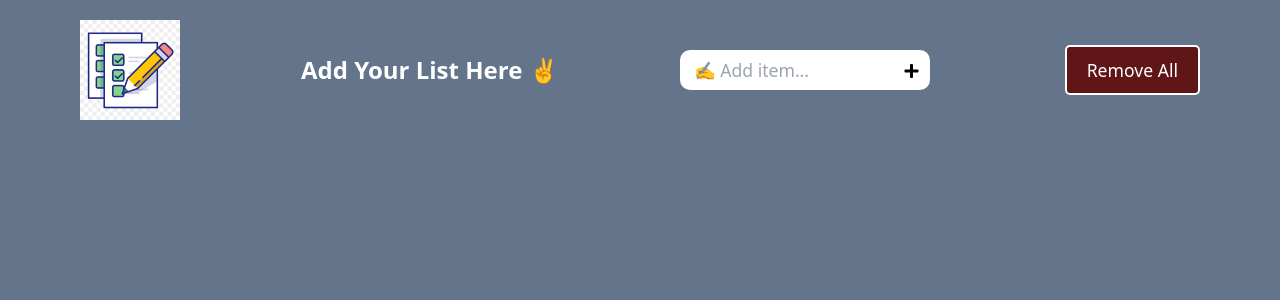
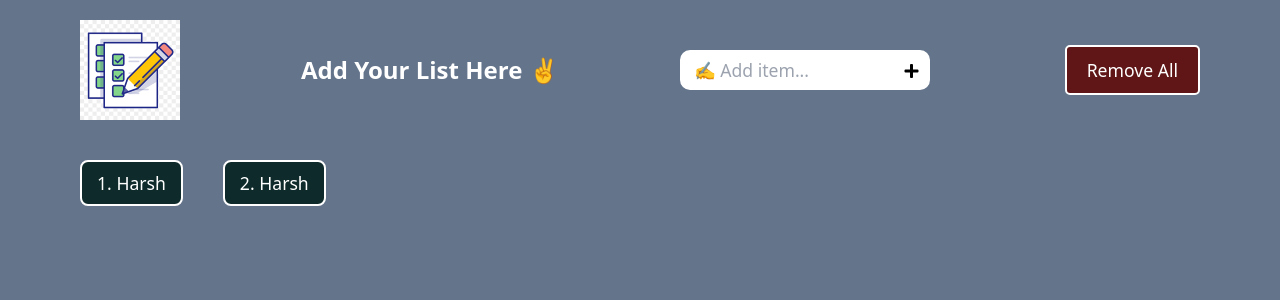
Before and after one commit to HarshKRa/ToDoApp, a React (Create React App) app: page / in a window 1280 px wide. Shown: the top 300 px of the page. Built offline with nearby package versions, Linux system fonts and the light colour scheme.

Commit message:
Added Add list and clear all list

```diff
--- a/src/App.css
+++ b/src/App.css
@@ -33,3 +33,13 @@
     position: relative;
     right: 25px;
 }
+
+.todo-item{
+    background-color: rgb(15, 42, 42);
+    padding: 8px 15px;
+    color: white;
+    font-size: 1.1rem;
+    font-weight: 500;
+    border: 2px solid white;
+    border-radius: 8px;
+}
--- a/src/App.js
+++ b/src/App.js
@@ -1,25 +1,54 @@
+import { useState } from "react";
 import "./App.css";
 import todoImg from "./images/todoImg.png";
 
 function App() {
+  const [data, setData] = useState([{id:1233,name:"Harsh"},{id:1233,name:"Harsh"}]);
+  const [inputData, setInputData] = useState("");
+
+  const addData = ()=>{
+    let obj = {id:new Date().getTime().toString(), name:inputData}
+    setData([...data,obj])
+    setInputData("")
+  }
+
+  const clearAllData = ()=>{
+    setData([])
+  }
+
   return (
     <div className="bg-slate-500 w-[100vw] h-[100vh] py-5">
       <div className="flex justify-between mx-20">
         <img src={todoImg} alt="todoImg" />
 
-        <h1 className="my-auto text-white text-2xl font-bold">Add Your List Here ✌️</h1>
+        <h1 className="my-auto text-white text-2xl font-bold">
+          Add Your List Here ✌️
+        </h1>
 
         <div className="my-auto">
-          <input className="todo-input"  type="text" placeholder="✍️ Add item..." />
+          <input
+            className="todo-input"
+            type="text"
+            value={inputData}
+            onChange={(e)=>setInputData(e.target.value)}
+            placeholder="✍️ Add item..."
+          />
           <i
-                className="fas fa-plus btnPluse btnPluse icon"
-                title="Add item"
-              ></i>
+            className="fas fa-plus btnPluse btnPluse icon"
+            onClick={addData}
+            title="Add item"
+          ></i>
         </div>
-
         <div className="my-auto">
-        <button className="btn">Remove All</button>
+          <button className="btn" onClick={clearAllData}>Remove All</button>
         </div>
+      </div>
+      <div className="px-20 py-10 flex gap-10">
+        {data.map((ele,index) => {
+          return <div className="todo-item">
+            <div>{index+1}{". "}{ele.name}</div>
+          </div>;
+        })}
       </div>
     </div>
   );
```
